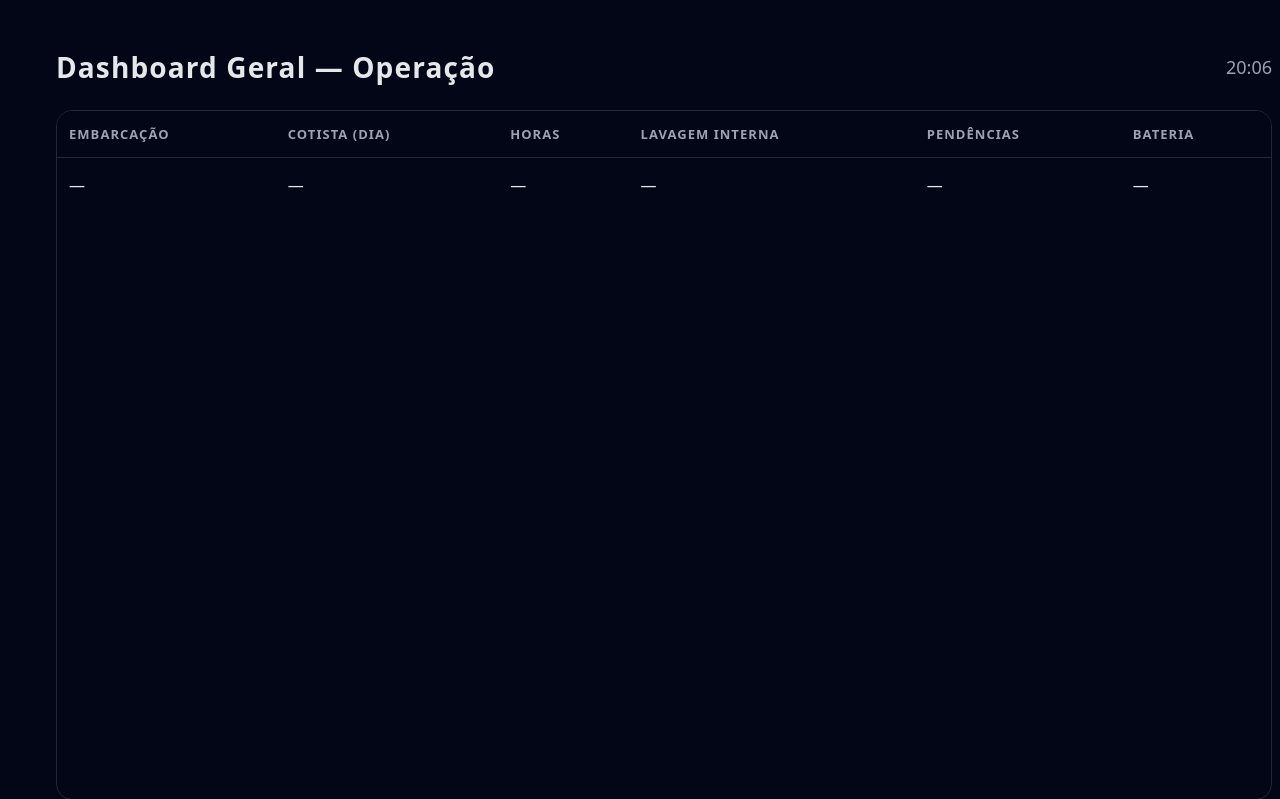
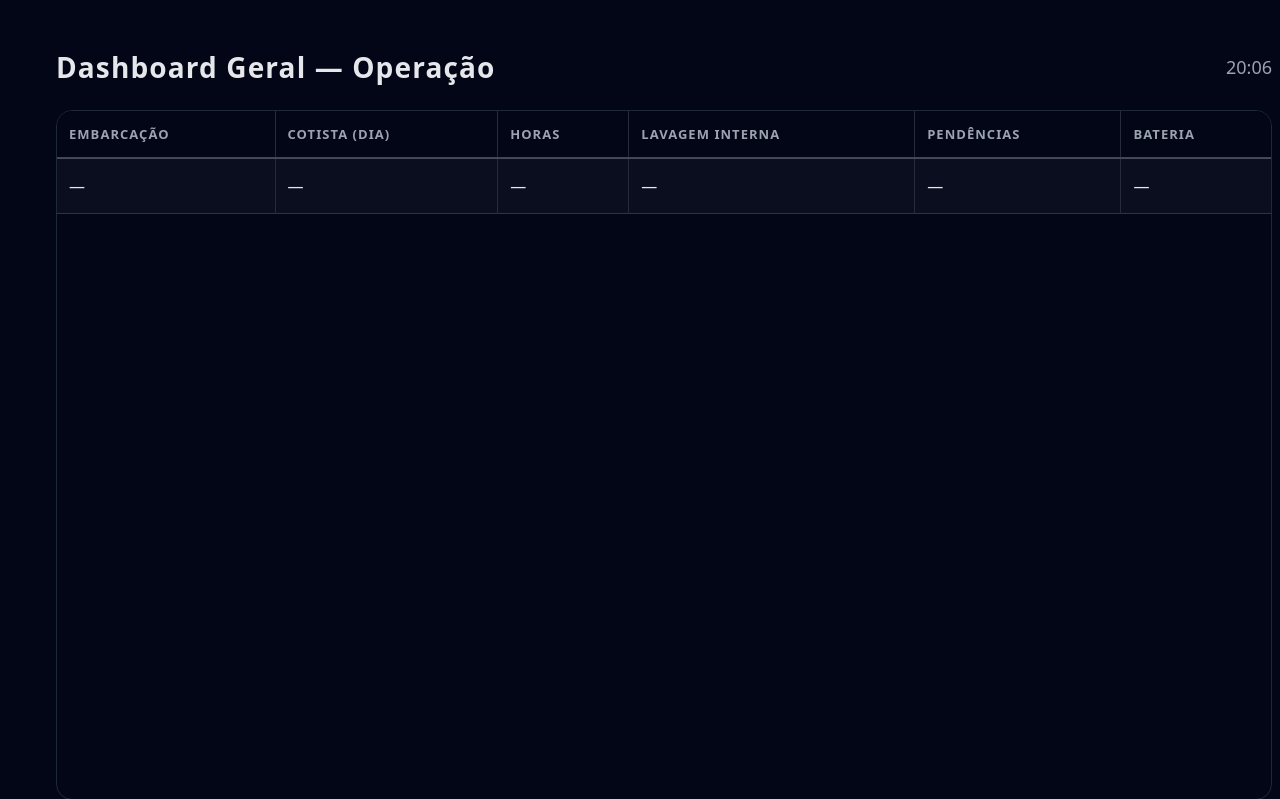
Before and after one commit to NettoSantana/gerenciador-ativos, a Flask app: page /dashboard-geral in a window 1280 px wide. Shown: the part 95-894 px from the top of the page. Run offline with Flask 3, Linux system fonts and the light colour scheme; parts of the project's set-up code (start-up, migrations or seed data) failed here and were passed over.

Commit message:
﻿feat: adiciona grid visual com linhas e zebra no dashboard TV

```diff
--- a/templates/ativos/painel_tv.html
+++ b/templates/ativos/painel_tv.html
@@ -63,15 +63,25 @@
       text-transform: uppercase;
       letter-spacing: 0.08em;
       color: #9ca3af;
-      border-bottom: 1px solid #1f2937;
+      border-bottom: 2px solid rgba(255, 255, 255, 0.25);
+      border-right: 1px solid rgba(255, 255, 255, 0.15);
     }
 
+    thead th:last-child {
+      border-right: none;
+    }
+
+    /* ====== CORPO ====== */
     tbody tr {
-      border-bottom: 1px solid #020617;
+      border-bottom: 1px solid rgba(255, 255, 255, 0.15);
+    }
+
+    tbody tr:nth-child(odd) {
+      background: rgba(255, 255, 255, 0.03);
     }
 
     tbody tr:nth-child(even) {
-      background: #020617;
+      background: rgba(255, 255, 255, 0.07);
     }
 
     tbody td {
@@ -79,6 +89,11 @@
       font-size: 18px;
       font-weight: 500;
       color: #e5e7eb;
+      border-right: 1px solid rgba(255, 255, 255, 0.12);
+    }
+
+    tbody td:last-child {
+      border-right: none;
     }
 
     /* ====== STATUS ====== */
@@ -128,7 +143,6 @@
         </tr>
       </thead>
       <tbody id="tvTableBody">
-        <!-- dados entram aqui -->
         <tr>
           <td>—</td>
           <td>—</td>
@@ -144,7 +158,6 @@
 </div>
 
 <script>
-  /* Relógio simples para TV */
   function atualizarRelogio(){
     const el = document.getElementById("tvClock");
     const agora = new Date();
```
